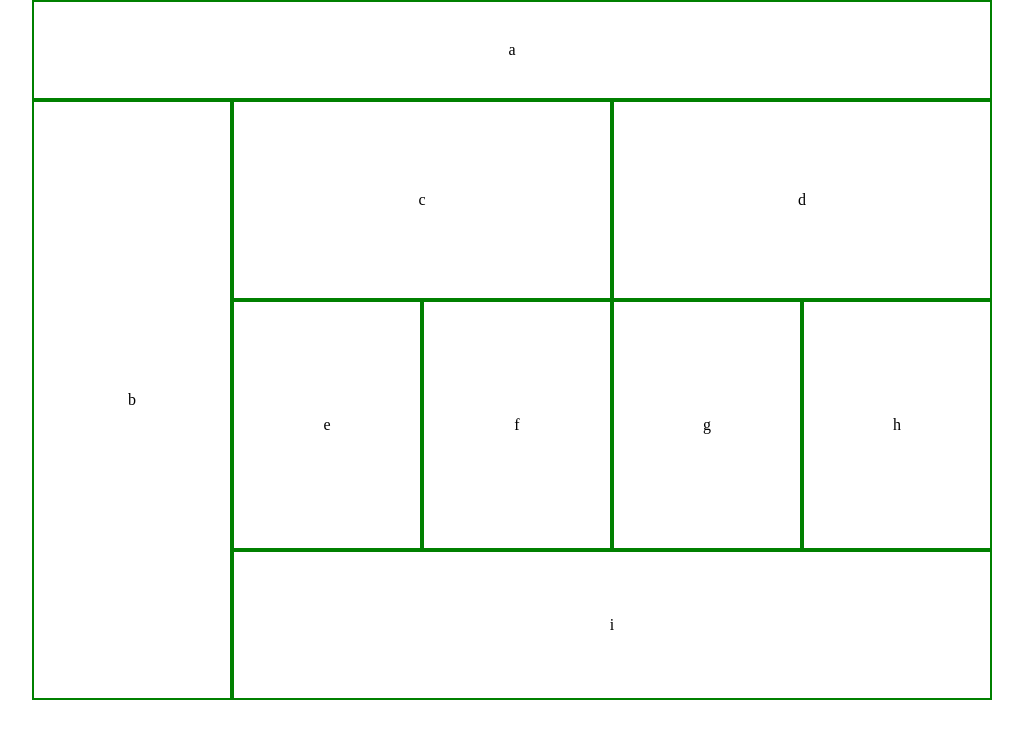
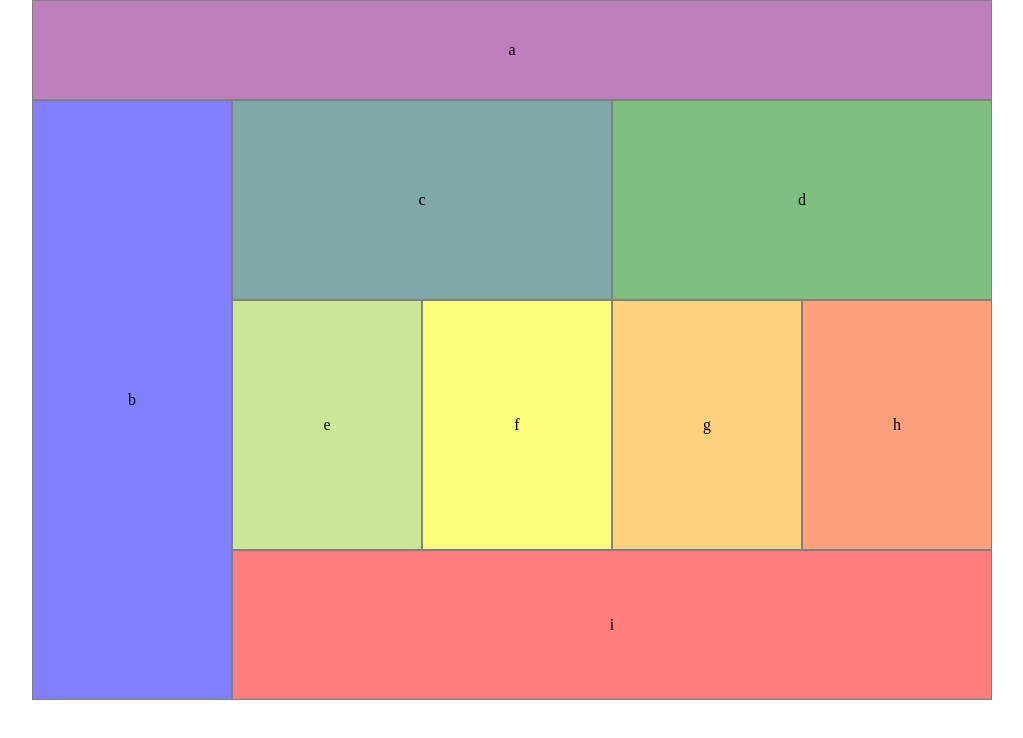
Before and after one commit to William-Moreno/lab-01, a plain HTML site: page index.html in a window 1280 px wide. Shown: the whole page, without its empty margins (128-1151 px from the left). Drawn offline with Linux system fonts and the light colour scheme.

Commit message:
colors assigned to boxes that change at the 768px breakpoint

```diff
--- a/css/modules.css
+++ b/css/modules.css
@@ -5,8 +5,83 @@ header {
 }
 
 div {
-  border: 2px solid green;
+  border: 1px solid grey;
   display: flex;
   align-items: center;
   justify-content: center;
+  transform: 1.5s;
 }
+
+.color-a {
+  background-color: rgba(255, 0, 0, 0.5);
+}
+
+.color-b {
+  background-color: rgba(255, 68, 0, 0.5);
+}
+
+.color-c {
+  background-color: rgba(255, 166, 0, 0.5);
+}
+
+.color-d {
+  background-color: rgba(255, 255, 0, 0.5);
+}
+
+.color-e {
+  background-color: rgba(153, 205, 50, 0.5);
+}
+
+.color-f {
+  background-color: rgba(0, 128, 0, 0.5);
+}
+
+.color-g {
+  background-color: rgba(4, 83, 83, 0.5);
+}
+
+.color-h {
+  background-color: rgba(0, 0, 255, 0.5);
+}
+
+.color-i {
+  background-color: rgba(128, 0, 128, 0.5);
+}
+
+@media (min-width: 768px) {
+  .color-a {
+    background-color: rgba(128, 0, 128, 0.5);
+  }
+
+  .color-b {
+    background-color: rgba(0, 0, 255, 0.5);
+  }
+
+  .color-c {
+    background-color: rgba(4, 83, 83, 0.5);
+  }
+
+  .color-d {
+    background-color: rgba(0, 128, 0, 0.5);
+  }
+
+  .color-e {
+    background-color: rgba(153, 205, 50, 0.5);
+  }
+
+  .color-f {
+    background-color: rgba(255, 255, 0, 0.5);
+  }
+
+  .color-g {
+    background-color: rgba(255, 166, 0, 0.5);
+  }
+
+  .color-h {
+    background-color: rgba(255, 68, 0, 0.5);
+  }
+
+  .color-i {
+    background-color: rgba(255, 0, 0, 0.5);
+  }
+}
```
